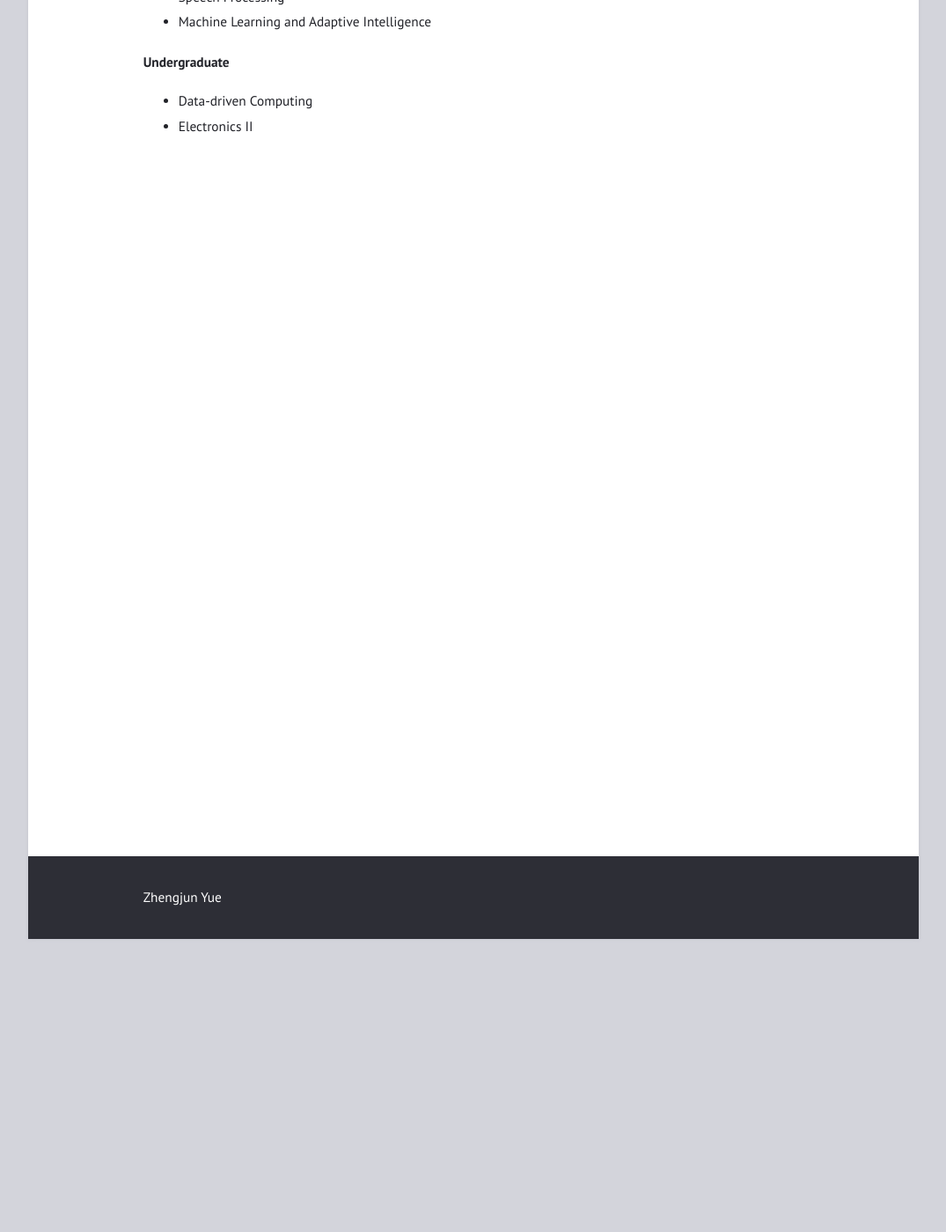
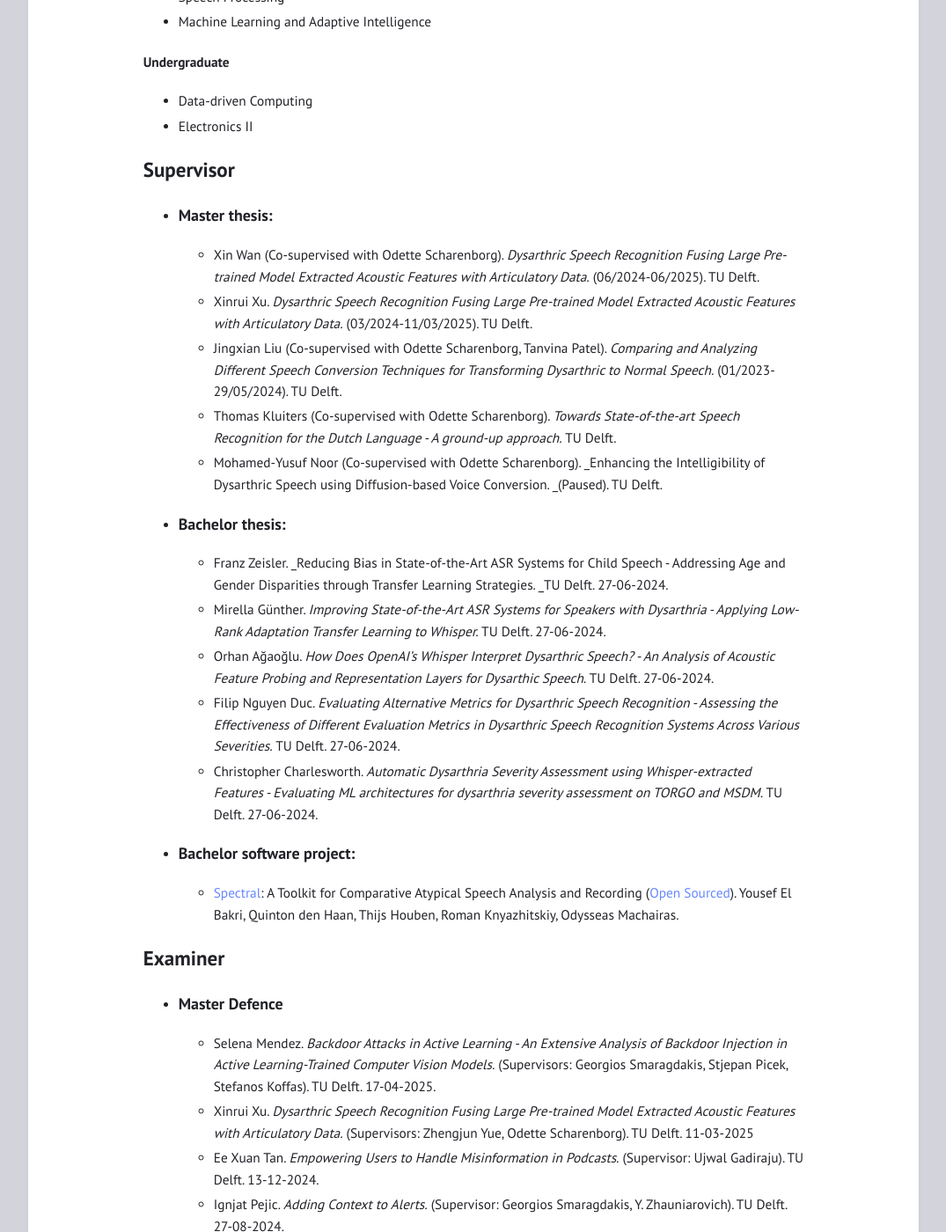
Before and after one commit to zhengjunyue/zhengjunyue.github.io, a Jekyll site: the page built from teaching.md, in a window 1280 px wide and 1400 px high, scrolled down 333 px. Shown: the whole window at 88% size, without its empty margins (102-1177 px from the left). Built offline with Jekyll 4.4.1, drawn with Linux system fonts in a browser that asks for light colours; some of the changed text lies outside the part shown.

Commit message:
Update teaching.md

```diff
--- a/teaching.md
+++ b/teaching.md
@@ -14,3 +14,37 @@ I have served as a TA and guest lecturer in the following courses (two semesters
 #### Undergraduate ####
 * Data-driven Computing
 * Electronics II
+
+
+## Supervisor
+* ### Master thesis:
+   - Xin Wan (Co-supervised with Odette Scharenborg). _Dysarthric Speech Recognition Fusing Large Pre-trained Model Extracted Acoustic Features with Articulatory Data._ (06/2024-06/2025). TU Delft.
+   - Xinrui Xu. _Dysarthric Speech Recognition Fusing Large Pre-trained Model Extracted Acoustic Features with Articulatory Data._ (03/2024-11/03/2025). TU Delft.
+   - Jingxian Liu (Co-supervised with Odette Scharenborg, Tanvina Patel). _Comparing and Analyzing Different Speech Conversion Techniques for Transforming Dysarthric to Normal Speech._ (01/2023-29/05/2024). TU Delft.
+   - Thomas Kluiters (Co-supervised with Odette Scharenborg). _Towards State-of-the-art Speech Recognition for the Dutch Language - A ground-up approach._ TU Delft.
+   - Mohamed-Yusuf Noor (Co-supervised with Odette Scharenborg). _Enhancing the Intelligibility of Dysarthric Speech using Diffusion-based Voice Conversion. _(Paused). TU Delft.
+
+* ### Bachelor thesis:
+   - Franz Zeisler. _Reducing Bias in State-of-the-Art ASR Systems for Child Speech - Addressing Age and Gender Disparities through Transfer Learning Strategies. _TU Delft. 27-06-2024.
+   - Mirella Günther. _Improving State-of-the-Art ASR Systems for Speakers with Dysarthria - Applying Low-Rank Adaptation Transfer Learning to Whisper._ TU Delft. 27-06-2024.
+   - Orhan Ağaoğlu. _How Does OpenAI’s Whisper Interpret Dysarthric Speech? - An Analysis of Acoustic Feature Probing and Representation Layers for Dysarthic Speech._ TU Delft. 27-06-2024.
+   - Filip Nguyen Duc. _Evaluating Alternative Metrics for Dysarthric Speech Recognition - Assessing the Effectiveness of Different Evaluation Metrics in Dysarthric Speech Recognition Systems Across Various Severities._ TU Delft. 27-06-2024.
+   - Christopher Charlesworth. _Automatic Dysarthria Severity Assessment using Whisper-extracted Features - Evaluating ML architectures for dysarthria severity assessment on TORGO and MSDM._ TU Delft. 27-06-2024.
+
+* ### Bachelor software project:
+   - [Spectral](https://spectral.ewi.tudelft.nl/): A Toolkit for Comparative Atypical Speech Analysis and Recording ([Open Sourced](https://github.com/TU-Delft-SALT-Group/spectral/blob/main/README.md)). Yousef El Bakri, Quinton den Haan, Thijs Houben, Roman Knyazhitskiy, Odysseas Machairas.
+
+## Examiner
+* ### Master Defence
+   - Selena Mendez. _Backdoor Attacks in Active Learning - An Extensive Analysis of Backdoor Injection in Active Learning-Trained Computer Vision Models._ (Supervisors: Georgios Smaragdakis, Stjepan Picek, Stefanos Koffas). TU Delft. 17-04-2025.
+   - Xinrui Xu. _Dysarthric Speech Recognition Fusing Large Pre-trained Model Extracted Acoustic Features with Articulatory Data._ (Supervisors: Zhengjun Yue, Odette Scharenborg). TU Delft. 11-03-2025
+   - Ee Xuan Tan. _Empowering Users to Handle Misinformation in Podcasts._ (Supervisor: Ujwal Gadiraju). TU Delft. 13-12-2024.
+   - Ignjat Pejic. _Adding Context to Alerts._ (Supervisor: Georgios Smaragdakis, Y. Zhauniarovich). TU Delft. 27-08-2024.
+   - Dinghao Xue._ Leveraging Large Foundation Models for Zero-Shot IoT Sensing._ (Supervisors: Qun Song, Koen Langendoen). TU Delft. 28-06-2024.
+   - Zhihao Xu. _Demystifying LLM Attacks And Defense - A Comprehensive Study with Improved Attack Technique._ (Supervisor: Georgios Smaragdakis, Stjepan Picek, Yuekang Li). TU Delft. 18-06-2024.
+   - Jingxian Xu. _Comparing and Analyzing Different Speech Conversion Techniques for Transforming Dysarthric to Normal Speech._ (Supervisors: Odette Scharenborg, Tanvina Patel, Zhengjun Yue). TU Delft. 29-05-2024.
+   - Bram Pronk. _APPROACHES FOR MAPPING UNIQUE PHENOTYPE SCREENS TO A GENETIC INTERACTION NETWORK._ (Supervisors: Lodewyk F.A. Wessels, Guizela H. Prince, Joana de Pinho Goncalves). TU Delft. 08-09-2023.
+   - Rembrandt Oltmans. _Clearing the Air - An Exploration of Pulmonologists' Needs and Intents in Explainable AI Solutions for Respiratory Medicine._ (Supervisors: Jie Yang, Christoph Lofi, Jiwon Jung). TU Delft. 31-08-2023.
+
+* ### Bachelor Defence
+* ### Software Project
```
